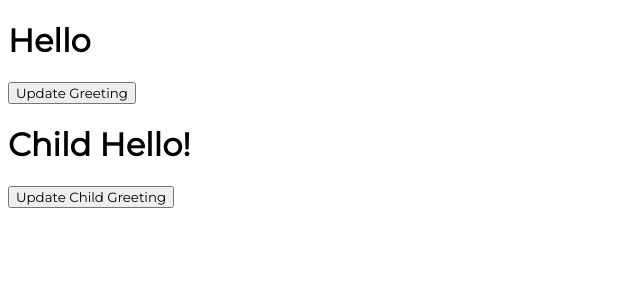
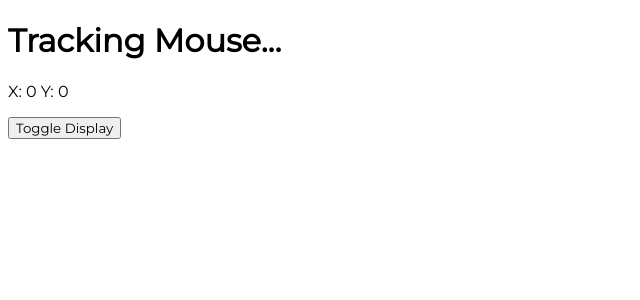
Before and after one commit to BekMart/functional-component-challenge, a React (Create React App) app in the folder my-app/: page / in a window 1280 px wide. Shown: the top 300 px of the page, without its empty margins (0-640 px from the left). Built offline with nearby package versions, Linux system fonts and the light colour scheme.

Commit message:
Explore componentWillUnmount()

```diff
--- a/my-app/src/App.js
+++ b/my-app/src/App.js
@@ -1,9 +1,9 @@
 import "./App.module.css";
-import LifeCyclesCDU from "./components/LifeCyclesCDU";
+import LifeCycylesCWU from "./components/LifeCycylesCWU";
 
 function App() {
   return <div className="App">
-      <LifeCyclesCDU />
+      <LifeCycylesCWU  />
   </div>;
 }
 
--- /dev/null
+++ b/my-app/src/components/LifeCyclesCWUTracker.js
@@ -0,0 +1,38 @@
+import React, { Component } from "react";
+
+export class LifeCyclesCWUTracker extends Component {
+  constructor(props) {
+    super(props);
+
+    this.state = {
+      mouseX: 0,
+      mouseY: 0,
+    };
+  }
+  trackMouse = (e) => {
+    console.log("Mouse moved");
+    this.setState({
+      mouseX: e.clientX,
+      mouseY: e.clientY,
+    });
+  };
+  componentDidMount() {
+    window.addEventListener("mousemove", this.trackMouse);
+  }
+  componentWillUnmount() {
+    console.log("Component unmounted");
+    window.removeEventListener("mousemove", this.trackMouse);
+  }
+  render() {
+    return (
+      <div>
+        <h1>Tracking Mouse...</h1>
+        <p>
+          X: {this.state.mouseX} Y: {this.state.mouseY}
+        </p>
+      </div>
+    );
+  }
+}
+
+export default LifeCyclesCWUTracker;
--- /dev/null
+++ b/my-app/src/components/LifeCycylesCWU.js
@@ -0,0 +1,26 @@
+import React, { Component } from 'react'
+import LifeCyclesCWUTracker from './LifeCyclesCWUTracker'
+
+export class LifeCycylesCWU extends Component {
+    constructor(props) {
+      super(props)
+
+      this.state = {
+         visible: true
+      }
+    }
+
+    toggleDisplay = () => {
+        this.setState((prevState) => ({ visible: !prevState.visible }))
+    }
+  render() {
+    return (
+      <div>
+            {this.state.visible && <LifeCyclesCWUTracker />}
+            <button onClick={this.toggleDisplay}>Toggle Display</button>
+      </div>
+    )
+  }
+}
+
+export default LifeCycylesCWU
```
